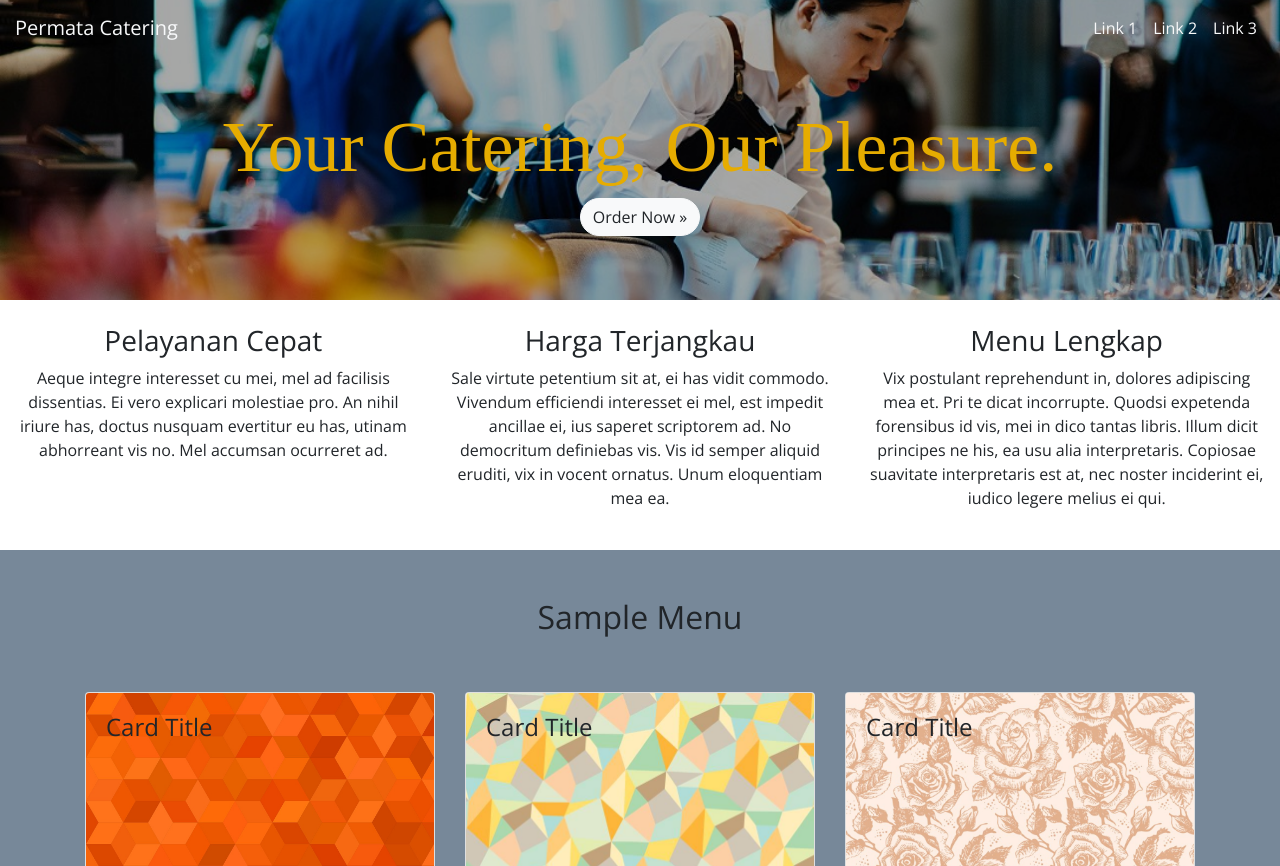
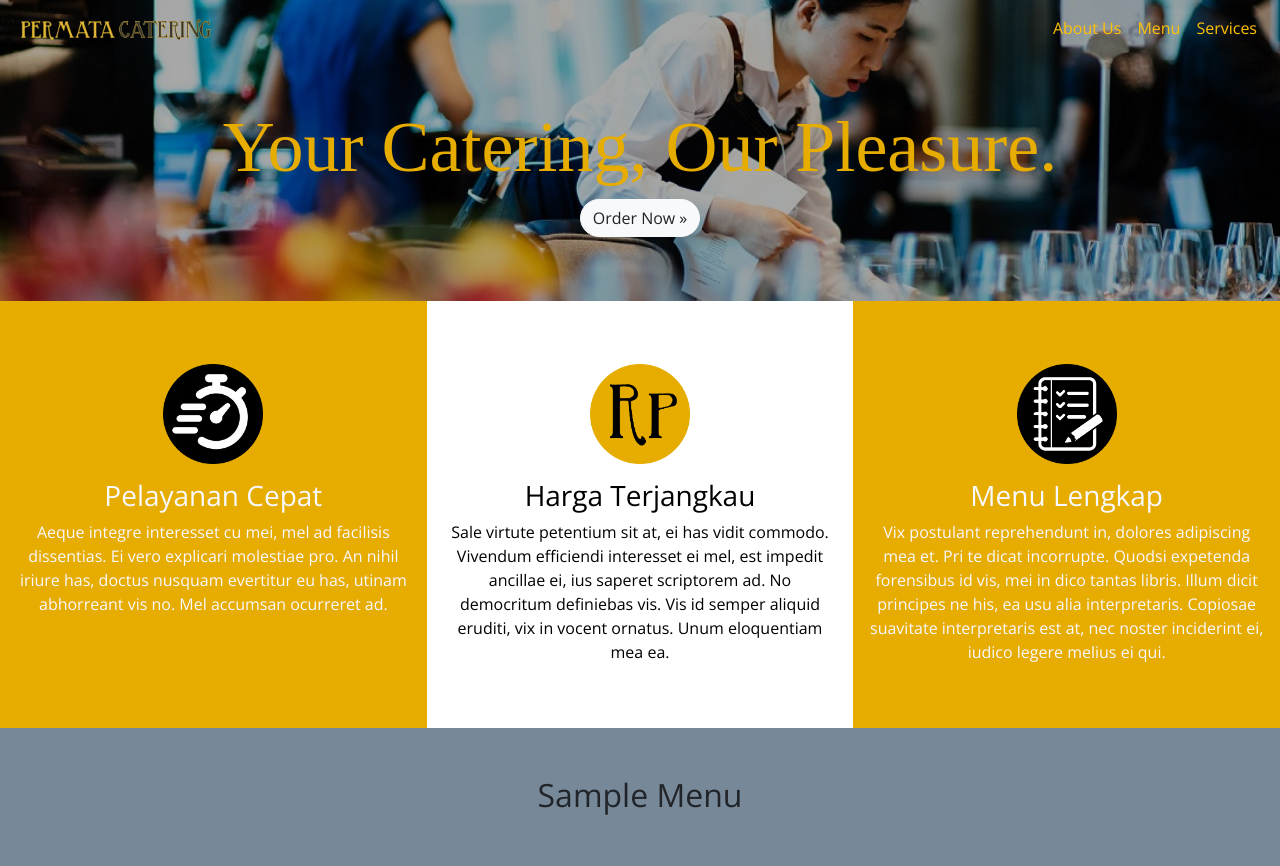
Before and after one commit to yogaajie2/Bootstrap, a plain HTML site: page index.html in a window 1280 px wide. Shown: the top 866 px of the page. Drawn offline with nearby package versions, Linux system fonts and the light colour scheme; a web font is replaced by a local one.

Commit message:
finished main, revised col size, added brands & logos, images

```diff
--- a/index.html
+++ b/index.html
@@ -9,27 +9,29 @@
 	<link href="https://use.fontawesome.com/releases/v5.0.6/css/all.css" rel="stylesheet">
 	<link rel="stylesheet" type="text/css" href="style.css">
 
-	<title>Bootstrap 4 Example</title>
+	<title>Permata Catering</title>
 </head>
 <body>
 	<header class="headerOverlay">
 		<div class="jumbotron jumbotron-fluid pt-0 mb-0">
 			<div class="container-fluid">
 				<nav class="navbar navbar-expand-md px-0">
-					<a class="navbar-brand text-light" href="#">Permata Catering</a>
+					<a class="navbar-brand" href="#">
+						<img src="img/branding/brand.png" style="width: 200px;">
+					</a>
 
-					<button class="navbar-toggler" type="button" data-toggle="collapse" data-target="#collapsibleNavbar"><i class="fas fa-bars" style="color: ghostwhite;"></i></button>
+					<button class="navbar-toggler" type="button" data-toggle="collapse" data-target="#collapsibleNavbar"><img src="img/branding/logo-smol.png" style="width: 25px;"></button>
 
 					<div class="collapse navbar-collapse" id="collapsibleNavbar">
 						<ul class="navbar-nav ml-auto">
 							<li class="nav-item">
-								<a class="nav-link text-light" href="#">Link 1</a>
+								<a class="nav-link text-warning" href="#main">About Us</a>
 							</li>
 							<li class="nav-item">
-								<a class="nav-link text-light" href="#">Link 2</a>
+								<a class="nav-link text-warning" href="#sampleMenu">Menu</a>
 							</li>
 							<li class="nav-item">
-								<a class="nav-link text-light" href="#">Link 3</a>
+								<a class="nav-link text-warning" href="#">Services</a>
 							</li>
 						</ul>
 					</div>
@@ -45,16 +47,19 @@
 
 	<section id="main">
 		<div class="container-fluid">
-			<div class="row py-4 text-center">
-				<div class="col">
+			<div class="row text-center mainContent ">
+				<div class="col-sm py-5 column-1">
+					<img src="img/main-img/fast.png">
 					<h3>Pelayanan Cepat</h3>
 					<p>Aeque integre interesset cu mei, mel ad facilisis dissentias. Ei vero explicari molestiae pro. An nihil iriure has, doctus nusquam evertitur eu has, utinam abhorreant vis no. Mel accumsan ocurreret ad.</p>
 				</div>
-				<div class="col">
+				<div class="col-sm py-5 column-2">
+					<img src="img/main-img/cheap.png">
 					<h3>Harga Terjangkau</h3>
 					<p>Sale virtute petentium sit at, ei has vidit commodo. Vivendum efficiendi interesset ei mel, est impedit ancillae ei, ius saperet scriptorem ad. No democritum definiebas vis. Vis id semper aliquid eruditi, vix in vocent ornatus. Unum eloquentiam mea ea.</p>
 				</div>
-				<div class="col">
+				<div class="col-sm py-5 column-3">
+					<img src="img/main-img/complete.png">
 					<h3>Menu Lengkap</h3>
 					<p>Vix postulant reprehendunt in, dolores adipiscing mea et. Pri te dicat incorrupte. Quodsi expetenda forensibus id vis, mei in dico tantas libris. Illum dicit principes ne his, ea usu alia interpretaris. Copiosae suavitate interpretaris est at, nec noster inciderint ei, iudico legere melius ei qui.</p>
 				</div>
@@ -66,7 +71,7 @@
 		<div class="container">
 			<h2 class="p-5" style="text-align: center;">Sample Menu</h2>
 			<div class="row">
-				<div class="col">
+				<div class="col-sm">
 					<div class="card">
 						<img class="card-img-top" src="img/card4.jpg">
 						<div class="card-img-overlay p-auto">
@@ -77,7 +82,7 @@
 						</div>
 					</div>
 				</div>
-				<div class="col">
+				<div class="col-sm">
 					<div class="card">
 						<img class="card-img-top" src="img/card1.jpg">
 						<div class="card-img-overlay">
@@ -88,7 +93,7 @@
 						</div>
 					</div>
 				</div>
-				<div class="col">
+				<div class="col-sm">
 					<div class="card">
 						<img class="card-img-top" src="img/card3.jpg">
 						<div class="card-img-overlay">
--- a/style.css
+++ b/style.css
@@ -5,7 +5,7 @@ body {
 
 	/* Jumbotron */
 .jumbotron {
-	background: url(img/bg.jpg);
+	background: url(img/branding/bg.jpg);
 	background-size: cover;
 	box-shadow: inset 0 0 0 2000px rgba(0, 0, 0, 0.3);
 	background-position: center;
@@ -19,8 +19,28 @@ body {
 }
 
 	/* Brand */
-.brand-container {
-	margin-top: 20px;
+.navbar-toggler {
+	background-color: ghostwhite;
+}
+
+	/* Main */
+.column-1, .column-3 {
+	background-color: #e6ac00;
+}
+
+.mainContent img {
+	width: 100px;
+	margin: 15px auto;
+}
+
+.mainContent h3, .mainContent p {
+	color: ghostwhite;
+	vertical-align: middle;
+}
+
+.column-2 h3, .column-2 p {
+	color: black;
+	vertical-align: middle;
 }
 
 	/* Menu */
```
Also changed, not shown: img/branding/bg.jpg (renamed from img/bg.jpg), img/branding/brand.png (added), img/branding/logo-smol.png (added), img/edit/Artboard_19-512.png (added), img/edit/To-do_List-256.png (added), img/main-img/cheap.png (added), img/main-img/complete.png (added), img/main-img/fast.png (added), 1 other file.
